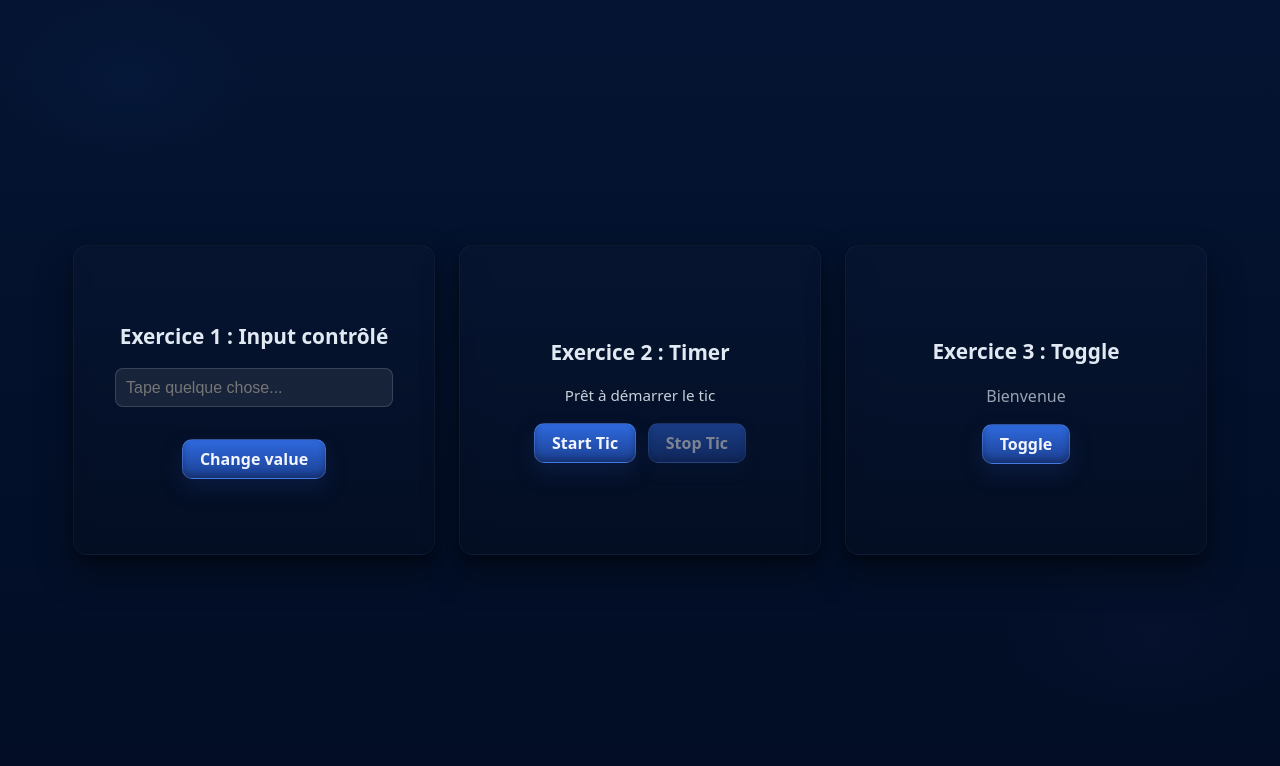
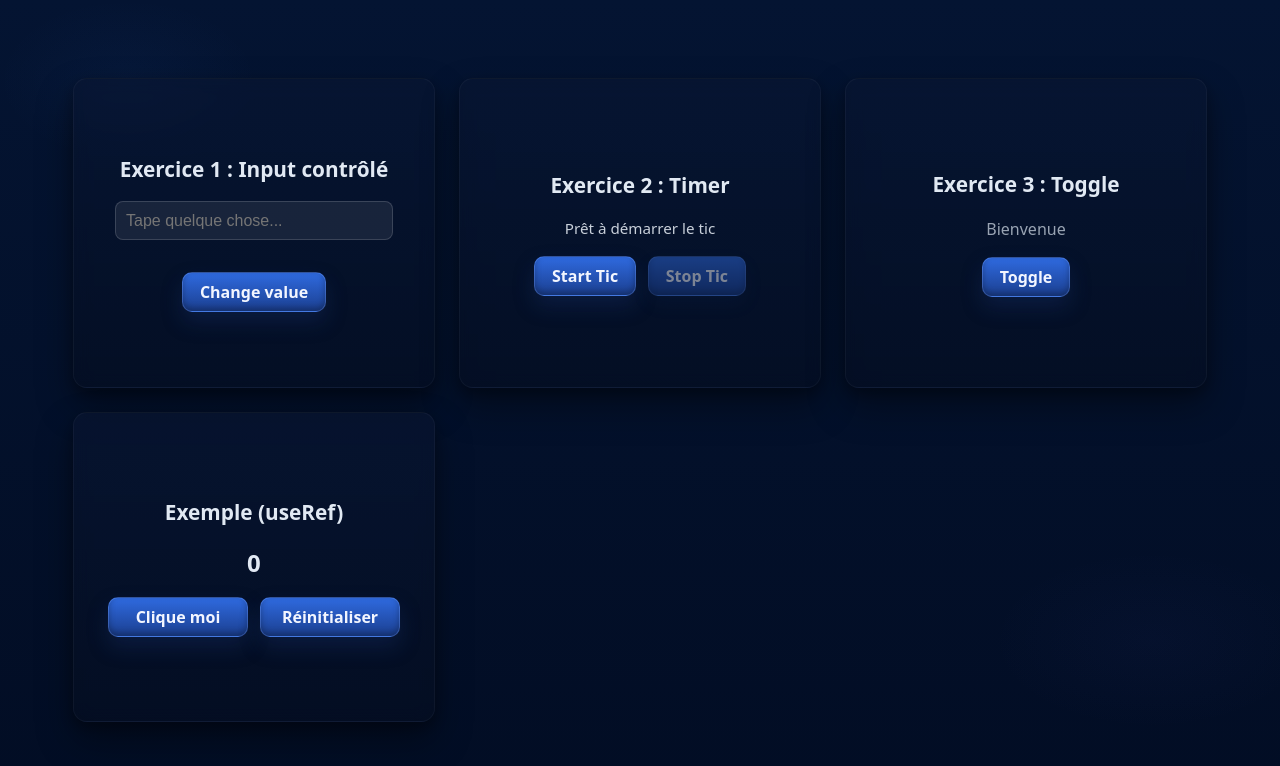
Before and after one commit to Wissal-badri/Hooks-React-, a React (Vite) app: page / in a window 1280 px wide. Shown: the top 766 px of the page. Built offline with nearby package versions, Linux system fonts and the light colour scheme.

Commit message:
Exemple ref

```diff
--- a/src/App.css
+++ b/src/App.css
@@ -1,10 +1,10 @@
 /* Layout container for the three exercices */
 .exercices-grid {
-  display: flex;
-  flex-wrap: wrap;
+  display: grid;
+  grid-template-columns: repeat(3, minmax(280px, 1fr));
   gap: 1.5rem;
-  justify-content: center;
-  align-items: flex-start;
+  justify-items: center;
+  align-items: start;
 }
 
 .ex-card {
--- a/src/App.jsx
+++ b/src/App.jsx
@@ -3,6 +3,7 @@ import './App.css'
 import Exercice3 from './UseState/Exercice3.jsx'
 import Exercice1 from './UseState/Exercice1.jsx'
 import Exercice2 from './UseState/Exercice2.jsx'
+import Exemple from './UseRef/Exemple.jsx'
 
 function App() {
 
@@ -11,6 +12,7 @@ function App() {
       <Exercice1 />
       <Exercice2 />
       <Exercice3 />
+      <Exemple />
     </div>
   )
 }
--- /dev/null
+++ b/src/UseRef/Exemple.css
@@ -0,0 +1,22 @@
+.ex-ref-container {
+  gap: 1rem;
+  font-family: system-ui, -apple-system, "Segoe UI", Roboto, "Helvetica Neue", Arial;
+  color: var(--text-strong);
+}
+
+.ex-ref-container p {
+  margin: 0;
+  font-size: 1.5rem;
+  font-weight: 800;
+  letter-spacing: 0.02em;
+  color: var(--text-strong);
+}
+
+.ex-ref-actions {
+  display: flex;
+  gap: 0.75rem;
+}
+
+.ex-ref-container button {
+  min-width: 140px;
+}
--- /dev/null
+++ b/src/UseRef/Exemple.jsx
@@ -0,0 +1,34 @@
+import { useEffect, useRef, useState } from 'react'
+import './Exemple.css'
+
+function Exemple() {
+  const [counter, setCounter] = useState(0)
+  const clickRef = useRef(0)
+
+  const handleClicks = () => {
+    clickRef.current += 1
+    setCounter((c) => c + 1)
+  }
+
+  const reset = () => {
+    clickRef.current = 0
+    setCounter(0)
+  }
+
+  useEffect(() => {
+    console.log(`Nombre de clics: ${clickRef.current}`)
+  }, [counter])
+
+  return (
+    <div className="ex-card ex-ref-container">
+      <h3>Exemple (useRef)</h3>
+      <p>{counter}</p>
+      <div className="ex-ref-actions">
+        <button onClick={handleClicks}>Clique moi</button>
+        <button onClick={reset}>Réinitialiser</button>
+      </div>
+    </div>
+  )
+}
+
+export default Exemple
```
